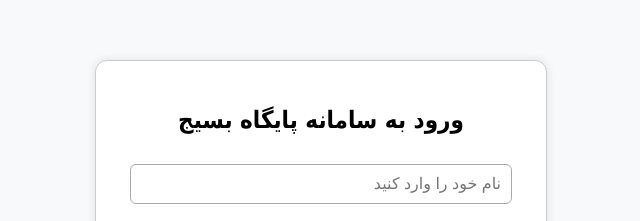
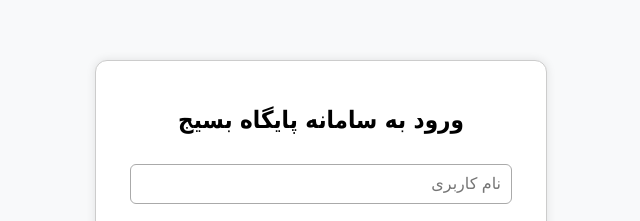
Before and after one commit to Porya32/Basij_site, a plain HTML site: page index.html in a window 1280 px wide. Shown: the top 221 px of the page, 319-959 px from the left. Drawn offline with Linux system fonts and the light colour scheme.

Commit message:
Update index.html

```diff
--- a/index.html
+++ b/index.html
@@ -2,19 +2,17 @@
 <html lang="fa">
 <head>
   <meta charset="UTF-8">
-  <meta name="viewport" content="width=device-width, initial-scale=1">
   <title>ورود به پایگاه بسیج</title>
   <link rel="stylesheet" href="style.css">
 </head>
 <body>
   <div class="container">
     <h2>ورود به سامانه پایگاه بسیج</h2>
-    <input id="name" type="text" placeholder="نام خود را وارد کنید" />
+    <input id="name" type="text" placeholder="نام کاربری" />
     <input id="password" type="password" placeholder="رمز عبور" />
     <button onclick="login()">ورود</button>
     <p id="message" class="error"></p>
   </div>
-
   <script src="script.js"></script>
 </body>
 </html>
```
